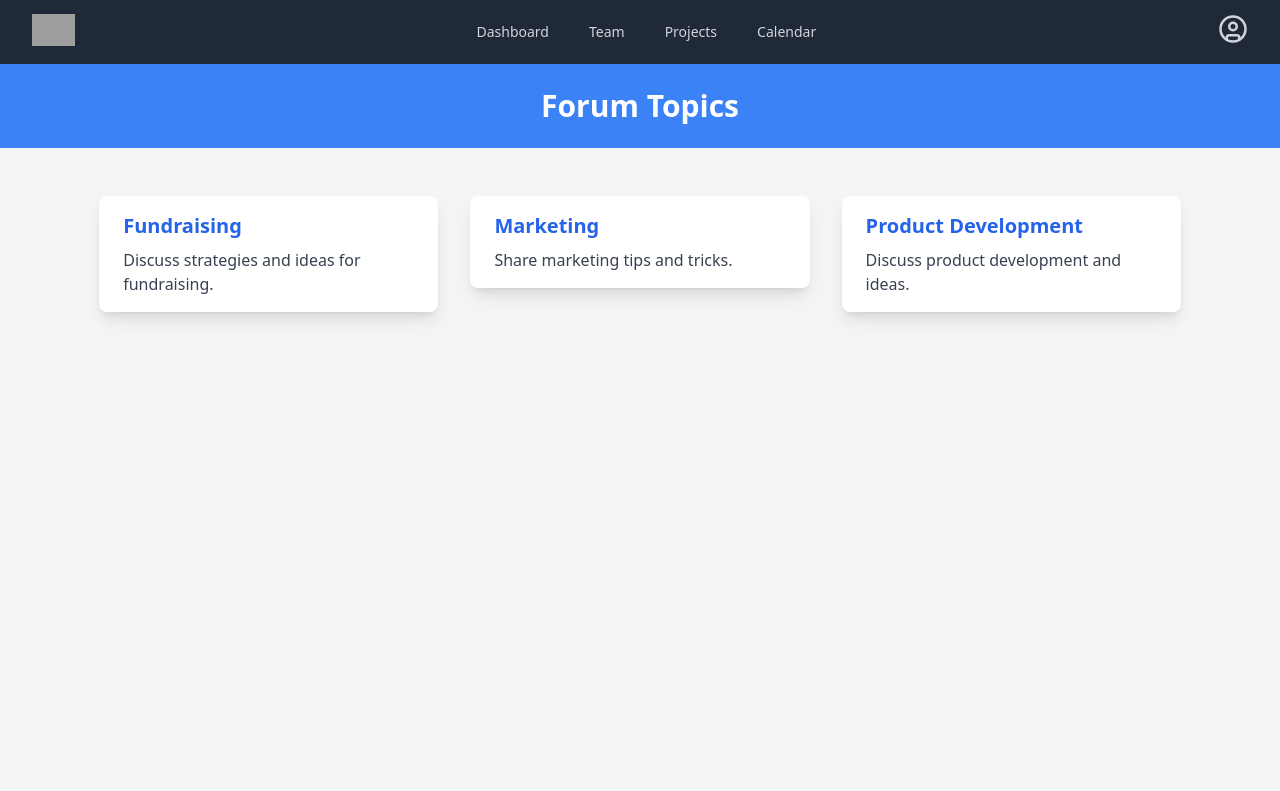
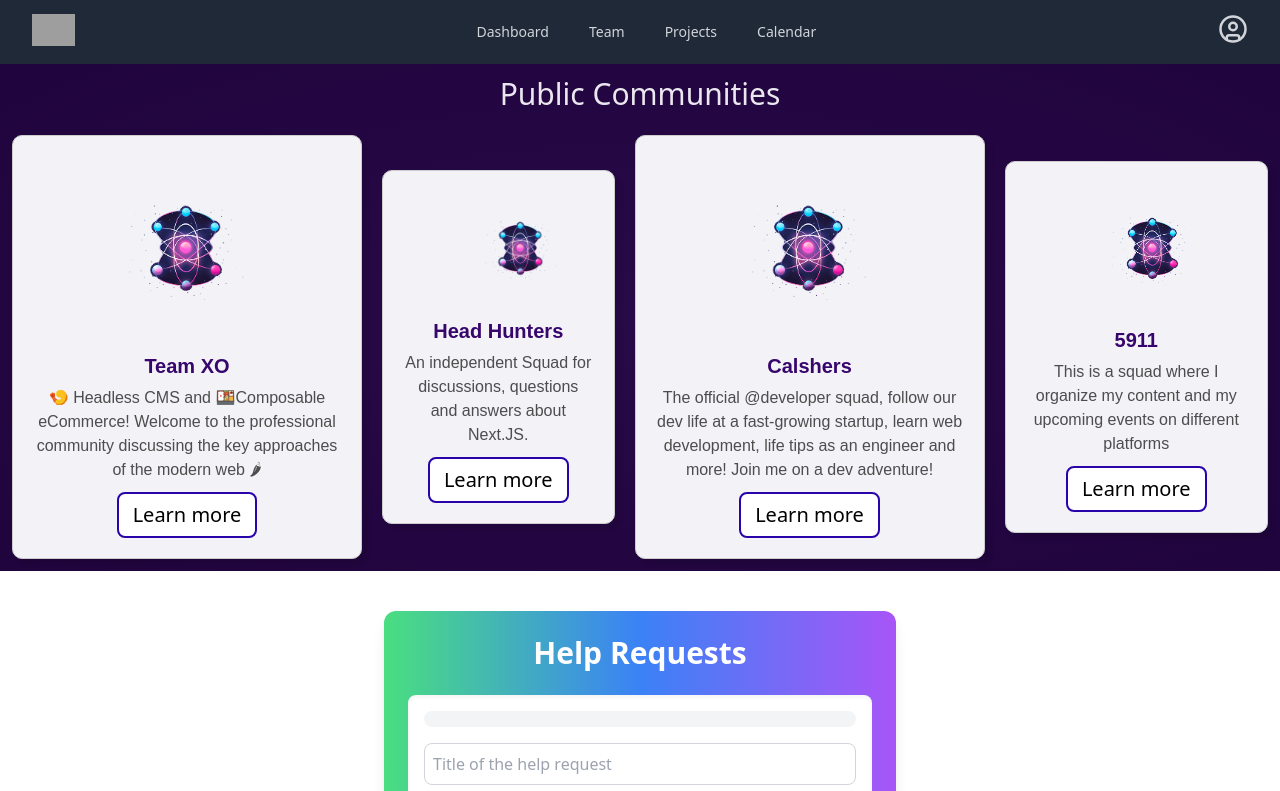
Before and after one commit to soravang81/devsquare, a React (Vite) app: page / in a window 1280 px wide. Shown: the top 791 px of the page. Built offline with nearby package versions, Linux system fonts and the light colour scheme; grey boxes are pictures that could not be loaded.

Commit message:
added Card component

```diff
--- a/src/App.jsx
+++ b/src/App.jsx
@@ -1,28 +1,27 @@
 import React from "react";
-import { Navbar} from "./components/Navbar";
-import {
-  BrowserRouter,
-  Route,
-  Routes,
-} from "react-router-dom";
+import { Navbar } from "./components/Navbar";
+import { BrowserRouter, Route, Routes } from "react-router-dom";
 import { Dashboard } from "./pages/Dashboard";
 
 import Forum from "./components/Forums";
 import Authentication from "./components/Login and Signup";
-import HelpRequests from "./components/HelpRequest";
-import ChatWithFriend from "./components/chatwithfriend";
+import Cards from "./components/Cards";
+
+import Discussion from "./components/Discussion";
 
 export default function App() {
   return (
     <BrowserRouter>
-    <Navbar/>
-    <Forum></Forum>
-    <HelpRequests></HelpRequests>
-    <ChatWithFriend></ChatWithFriend>
-    <Routes>
-      <Route path="/" element={<Dashboard/>}></Route>
-    </Routes>
+      <Navbar />
 
+      <Cards></Cards>
+      <Discussion></Discussion>
+      <Forum></Forum>
+
+
+      <Routes>
+        <Route path="/" element={<Dashboard />}></Route>
+      </Routes>
     </BrowserRouter>
-  )
+  );
 }
--- /dev/null
+++ b/src/components/Card/Card.css
@@ -0,0 +1,68 @@
+.card {
+    border: 1px solid hsl(0, 0%, 80%);
+    border-radius: 10px;
+    box-shadow: 5px 5px 5px hsla(0, 0%, 0%, 0.1);
+    padding: 20px;
+    margin: 10px;
+    text-align: center;
+    max-width: 350px;
+    display: inline-block;
+    /* display: flex; */
+    /* justify-content: center;
+    align-items: center; */
+    background-color: rgb(242, 242, 247);
+}
+
+.card .card-image {
+    max-width: 60%;
+    height: auto;
+    border-radius: 50%;
+    margin-bottom: 10px;
+    margin-left: 60px;
+}
+
+.card .card-title {
+    font-family: Arial, sans-serif;
+    font-size: 20px;
+    margin: 0;
+    padding-bottom: 5px;
+    color: #37066c;
+    font-weight: bold;
+    /* color: hsl(0, 0%, 20%); */
+}
+
+.card .card-text {
+    font-family: Arial, sans-serif;
+    color: hsl(0, 0%, 30%);
+    padding-bottom: 10px;
+}
+
+
+.main-cards .cards-div {
+    display: flex;
+    align-items: center;
+    justify-content: center;
+    padding: 2px;
+    color: #ebe7ef;
+}
+
+.main-cards .cards-h1 {
+    /* margin: 12px; */
+    padding: 7px;
+    font-size: 30px;
+    text-align: center;
+    color: #ebe7ef;
+}
+
+.main-cards .card-button {
+    font-size: 20px;
+    padding: 6px 14px;
+    border-radius: 8px;
+    background-color: white;
+    color: black;
+    border: 2px solid #2804aa;
+}
+
+#outer-div{
+    background: radial-gradient(#280a48, #20043d);
+}
--- /dev/null
+++ b/src/components/Card/Card.jsx
@@ -0,0 +1,17 @@
+import React from "react";
+// @ts-ignore
+import reactImg from '../../assets/react-core-concepts.png';
+import "./Card.css";
+
+
+function Card({children,title}) {
+  return (
+    <div className="card">
+      <img className="card-image" src={reactImg} alt="profile picture"></img>
+      <h2 className="card-title">{title}</h2>
+      <p className="card-text">{children}</p>
+      <button className="card-button">Learn more</button>
+    </div>
+  );
+}
+export default Card;
--- /dev/null
+++ b/src/components/Cards.jsx
@@ -0,0 +1,37 @@
+import Card from "./Card/Card";
+import React from "react";
+import "./Card/Card.css";
+
+export default function Cards() {
+  return (
+    <div id="outer-div">
+      <div className="main-cards">
+        <h1 className="cards-h1">Public Communities</h1>
+        <div className="cards-div">
+          <Card title="Team XO">
+            🍤 Headless CMS and 🍱Composable eCommerce! Welcome to the
+            professional community discussing the key approaches of the modern
+            web 🌶
+          </Card>
+
+          <Card title="Head Hunters">
+            An independent Squad for discussions, questions and answers about
+            Next.JS.
+          </Card>
+
+          <Card title="Calshers">
+            The official @developer squad, follow our dev life at a
+            fast-growing startup, learn web development, life tips as an
+            engineer and more! Join me on a dev adventure!
+          </Card>
+
+          <Card title="5911">
+            This is a squad where I organize my content and my upcoming events
+            on different platforms
+          </Card>
+
+        </div>
+      </div>
+    </div>
+  );
+}
--- /dev/null
+++ b/src/components/Discussion.jsx
@@ -0,0 +1,12 @@
+import React from "react";
+import HelpRequests from "./HelpRequest";
+import ChatWithFriend from "./chatwithfriend";
+
+export default function Discussion() {
+  return (
+    <>
+      <HelpRequests></HelpRequests>
+      <ChatWithFriend></ChatWithFriend>
+    </>
+  );
+}
```
Also changed, not shown: src/assets/react-core-concepts.png (added), src/index.css (line endings or trailing spaces).
